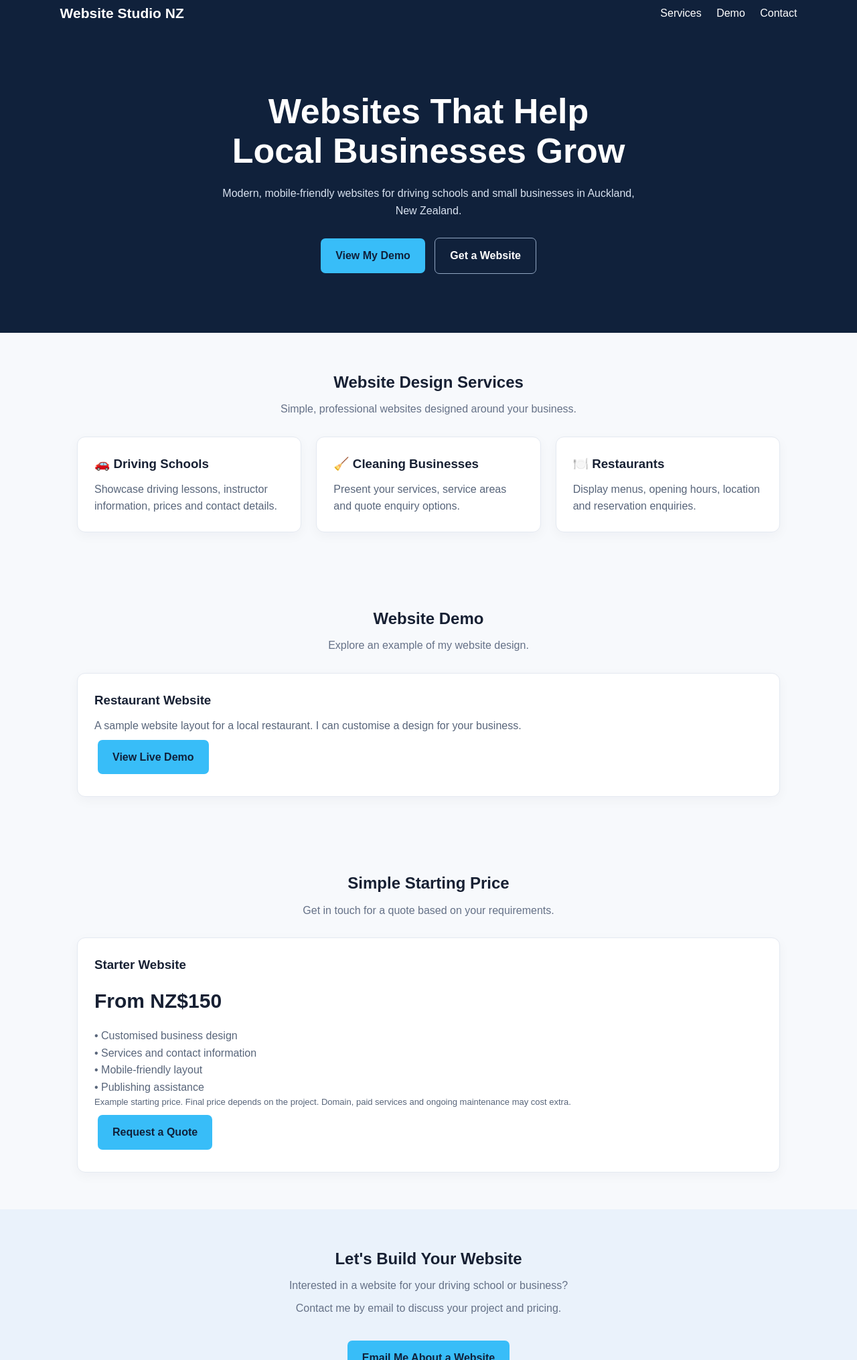
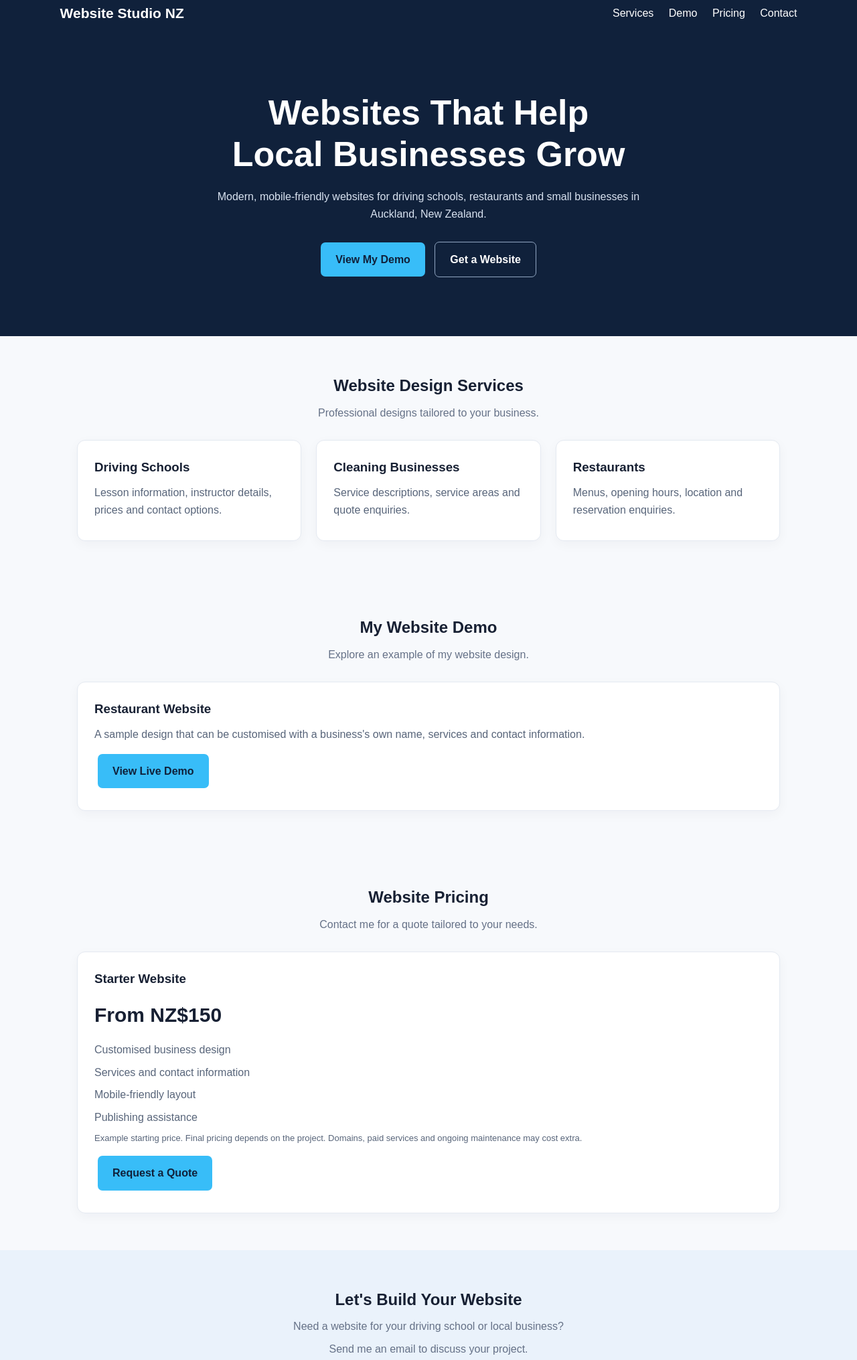
Before and after one commit to sujaysajan300-oss/website-portfolio, a plain HTML site: page index.html in a window 1280 px wide. Shown: the part 17-2048 px from the top of the page at 67% size. Drawn offline with Linux system fonts and the light colour scheme.

Commit message:
Update index.html with content and style improvements

```diff
--- a/index.html
+++ b/index.html
@@ -4,16 +4,23 @@
 <head>
   <meta charset="UTF-8">
   <meta name="viewport" content="width=device-width, initial-scale=1.0">
-  <meta name="description" content="Professional, affordable websites for driving schools and local businesses in Auckland, New Zealand.">
+  <meta name="description" content="Professional websites for driving schools and local businesses in Auckland, New Zealand.">
   <title>Website Studio NZ | Business Websites</title>
+
   <style>
-    * { box-sizing: border-box; margin: 0; padding: 0; }
+    * {
+      box-sizing: border-box;
+      margin: 0;
+      padding: 0;
+    }
+
     body {
       font-family: Arial, sans-serif;
+      line-height: 1.6;
       color: #172033;
-      line-height: 1.6;
       background: #f7f9fc;
     }
+
     header {
       background: #10213b;
       color: white;
@@ -24,35 +31,70 @@
       flex-wrap: wrap;
       gap: 12px;
     }
-    header a { color: white; text-decoration: none; }
-    .brand { font-size: 21px; font-weight: bold; }
-    nav a { margin-left: 18px; }
+
+    header a {
+      color: white;
+      text-decoration: none;
+    }
+
+    .brand {
+      font-size: 21px;
+      font-weight: bold;
+    }
+
+    nav a {
+      margin-left: 18px;
+    }
+
     .hero {
       background: #10213b;
       color: white;
       padding: 80px 7%;
       text-align: center;
     }
-    .hero h1 { font-size: clamp(32px, 5vw, 52px); line-height: 1.15; }
-    .hero p { max-width: 650px; margin: 20px auto; color: #d8e2f0; }
+
+    .hero h1 {
+      font-size: clamp(32px, 5vw, 52px);
+      line-height: 1.2;
+    }
+
+    .hero p {
+      max-width: 650px;
+      margin: 20px auto;
+      color: #d8e2f0;
+    }
+
     .button {
       display: inline-block;
       padding: 13px 22px;
+      margin: 8px 5px;
       border-radius: 7px;
       background: #38bdf8;
       color: #10213b;
       text-decoration: none;
       font-weight: bold;
-      margin: 8px 5px;
     }
-    .button.secondary {
+
+    .secondary {
       background: transparent;
       color: white;
       border: 1px solid #91a6c2;
     }
-    section { padding: 55px 7%; }
-    .section-title { text-align: center; margin-bottom: 28px; }
-    .section-title p { color: #657187; margin-top: 8px; }
+
+    section {
+      padding: 55px 7%;
+    }
+
+    .section-title {
+      text-align: center;
+      margin-bottom: 28px;
+    }
+
+    .section-title p {
+      color: #657187;
+      margin-top: 8px;
+    }
+
     .cards {
       display: grid;
       grid-template-columns: repeat(auto-fit, minmax(230px, 1fr));
@@ -60,6 +102,7 @@
       max-width: 1050px;
       margin: auto;
     }
+
     .card {
       background: white;
       padding: 25px;
@@ -67,14 +110,32 @@
       border: 1px solid #e4e9f1;
       box-shadow: 0 5px 18px #10213b0a;
     }
-    .card h3 { margin-bottom: 10px; }
-    .card p { color: #58657a; }
-    .price { font-size: 30px; font-weight: bold; margin: 15px 0; }
-    .note { font-size: 13px; color: #657187; }
+
+    .card h3 {
+      margin-bottom: 10px;
+    }
+
+    .card p {
+      color: #58657a;
+      margin-bottom: 8px;
+    }
+
+    .price {
+      font-size: 30px;
+      font-weight: bold;
+      margin: 15px 0;
+    }
+
+    .note {
+      font-size: 13px;
+      color: #657187;
+    }
+
     .contact {
       background: #eaf2fb;
       text-align: center;
     }
+
     footer {
       background: #10213b;
       color: #d8e2f0;
@@ -82,80 +143,111 @@
       padding: 24px;
       font-size: 14px;
     }
+
     @media (max-width: 550px) {
-      header { flex-direction: column; }
-      nav a { margin: 0 7px; }
-      .hero { padding: 60px 6%; }
+      header {
+        flex-direction: column;
+      }
+
+      nav a {
+        margin: 0 7px;
+      }
+
+      .hero {
+        padding: 60px 6%;
+      }
     }
   </style>
 </head>
+
 <body>
   <header>
     <a class="brand" href="#">Website Studio NZ</a>
     <nav>
       <a href="#services">Services</a>
       <a href="#work">Demo</a>
+      <a href="#pricing">Pricing</a>
       <a href="#contact">Contact</a>
     </nav>
   </header>
 
   <main>
-    <div class="hero">
+    <section class="hero">
       <h1>Websites That Help<br>Local Businesses Grow</h1>
-      <p>Modern, mobile-friendly websites for driving schools and small businesses in Auckland, New Zealand.</p>
+      <p>
+        Modern, mobile-friendly websites for driving schools,
+        restaurants and small businesses in Auckland, New Zealand.
+      </p>
       <a class="button" href="#work">View My Demo</a>
       <a class="button secondary" href="#contact">Get a Website</a>
-    </div>
+    </section>
 
     <section id="services">
       <div class="section-title">
         <h2>Website Design Services</h2>
-        <p>Simple, professional websites designed around your business.</p>
+        <p>Professional designs tailored to your business.</p>
       </div>
+
       <div class="cards">
         <article class="card">
-          <h3>🚗 Driving Schools</h3>
-          <p>Showcase driving lessons, instructor information, prices and contact details.</p>
+          <h3>Driving Schools</h3>
+          <p>Lesson information, instructor details, prices and contact options.</p>
         </article>
+
         <article class="card">
-          <h3>🧹 Cleaning Businesses</h3>
-          <p>Present your services, service areas and quote enquiry options.</p>
+          <h3>Cleaning Businesses</h3>
+          <p>Service descriptions, service areas and quote enquiries.</p>
         </article>
+
         <article class="card">
-          <h3>🍽️ Restaurants</h3>
-          <p>Display menus, opening hours, location and reservation enquiries.</p>
+          <h3>Restaurants</h3>
+          <p>Menus, opening hours, location and reservation enquiries.</p>
         </article>
       </div>
     </section>
 
     <section id="work">
       <div class="section-title">
-        <h2>Website Demo</h2>
+        <h2>My Website Demo</h2>
         <p>Explore an example of my website design.</p>
       </div>
+
       <div class="cards">
         <article class="card">
           <h3>Restaurant Website</h3>
-          <p>A sample website layout for a local restaurant. I can customise a design for your business.</p>
-          <a class="button" href="https://sujaysajan300-oss.github.io/restaurant-website/" target="_blank" rel="noopener noreferrer">View Live Demo</a>
+          <p>
+            A sample design that can be customised with a business's
+            own name, services and contact information.
+          </p>
+          <a
+            class="button"
+            href="https://sujaysajan300-oss.github.io/restaurant-website/"
+            target="_blank"
+            rel="noopener noreferrer">
+            View Live Demo
+          </a>
         </article>
       </div>
     </section>
 
     <section id="pricing">
       <div class="section-title">
-        <h2>Simple Starting Price</h2>
-        <p>Get in touch for a quote based on your requirements.</p>
+        <h2>Website Pricing</h2>
+        <p>Contact me for a quote tailored to your needs.</p>
       </div>
+
       <div class="cards">
         <article class="card">
           <h3>Starter Website</h3>
           <div class="price">From NZ$150</div>
-          <p>• Customised business design</p>
-          <p>• Services and contact information</p>
-          <p>• Mobile-friendly layout</p>
-          <p>• Publishing assistance</p>
-          <p class="note">Example starting price. Final price depends on the project. Domain, paid services and ongoing maintenance may cost extra.</p>
+          <p>Customised business design</p>
+          <p>Services and contact information</p>
+          <p>Mobile-friendly layout</p>
+          <p>Publishing assistance</p>
+          <p class="note">
+            Example starting price. Final pricing depends on the project.
+            Domains, paid services and ongoing maintenance may cost extra.
+          </p>
           <a class="button" href="#contact">Request a Quote</a>
         </article>
       </div>
@@ -164,17 +256,24 @@
     <section id="contact" class="contact">
       <div class="section-title">
         <h2>Let's Build Your Website</h2>
-        <p>Interested in a website for your driving school or business?</p>
-        <p>Contact me by email to discuss your project and pricing.</p>
+        <p>Need a website for your driving school or local business?</p>
+        <p>Send me an email to discuss your project.</p>
       </div>
-      <!-- Replace this placeholder with your business contact email. -->
-      <a class="button" href="mailto:sujaysajan300@gmail.com?subject=Website%20Enquiry">Email Me About a Website</a>
-      <p class="note">Replace sujaysajan300@gmail.com with an email address you can use for customer enquiries.</p>
+
+      <a
+        class="button"
+        href="mailto:sujaysajan300@gmail.com?subject=Website%20Design%20Enquiry">
+        Email Me About a Website
+      </a>
+
+      <p class="note">
+        Email: sujaysajan300@gmail.com
+      </p>
     </section>
   </main>
 
   <footer>
-    <p>Website Studio NZ · Auckland, New Zealand</p>
+    <p>Website Studio NZ | Auckland, New Zealand</p>
     <p>Demo designs are examples and are not official client websites.</p>
   </footer>
 </body>
```
